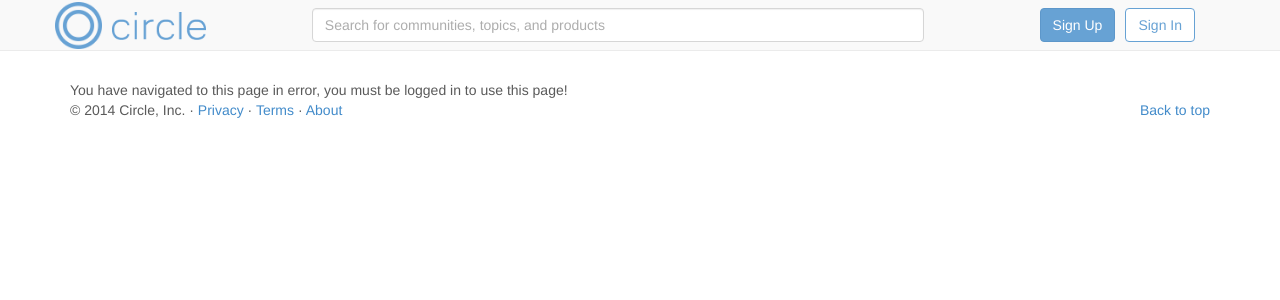
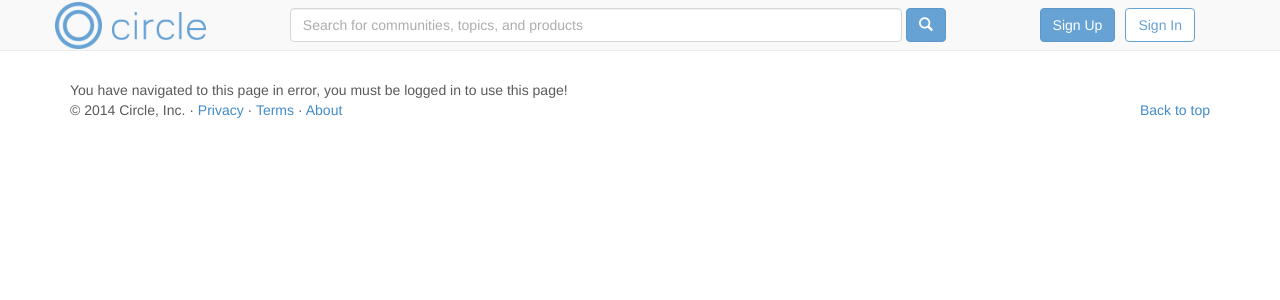
Before and after one commit to HubertChen/TopicRush, a PHP site: page /bzk/BkZ/join.php in a window 1280 px wide. Shown: the top 300 px of the page. Run offline with PHP 8.4, Linux system fonts and the light colour scheme; some libraries are stand-ins or nearby versions.

Commit message:
search features
added search.html and search button to all php pages

```diff
--- a/BkZ/addcommunity.php
+++ b/BkZ/addcommunity.php
@@ -51,6 +51,7 @@ Known bugs:
             <div class="form-group">
               <input type="text" class="form-control" placeholder="Search for communities, topics, and products" size="70" maxlength="70">
             </div>
+            <button type="submit" class="btn btn-primary"><span class="glyphicon glyphicon-search"></span></button>
 
 <?php
   if (isset($_SESSION["loggedin"])) {
--- a/BkZ/addcontent.php
+++ b/BkZ/addcontent.php
@@ -51,6 +51,7 @@ Known bugs:
             <div class="form-group">
               <input type="text" class="form-control" placeholder="Seach for communities, topics, and products" size="70" maxlength="70">
             </div>
+            <button type="submit" class="btn btn-primary"><span class="glyphicon glyphicon-search"></span></button>
 
 <?php
   if (isset($_SESSION["loggedin"])) {
--- a/BkZ/addproduct.php
+++ b/BkZ/addproduct.php
@@ -51,6 +51,7 @@ Known bugs:
             <div class="form-group">
               <input type="text" class="form-control" placeholder="Search for communities, topics, and products" size="70" maxlength="70">
             </div>
+            <button type="submit" class="btn btn-primary"><span class="glyphicon glyphicon-search"></span></button>
 
                 <!--USER IS LOGGED IN-->
                 <!--<div class="navbar-right">
--- a/BkZ/addtopic.php
+++ b/BkZ/addtopic.php
@@ -51,6 +51,7 @@ Known bugs:
             <div class="form-group">
               <input type="text" class="form-control" placeholder="Seach for communities, topics, and products" size="70" maxlength="70">
             </div>
+            <button type="submit" class="btn btn-primary"><span class="glyphicon glyphicon-search"></span></button>
 
 <?php
   if (isset($_SESSION["loggedin"])) {
--- a/BkZ/community.php
+++ b/BkZ/community.php
@@ -51,6 +51,7 @@ Known bugs:
             <div class="form-group">
               <input type="text" class="form-control" placeholder="Search for communities, topics, and products" size="70" maxlength="70">
             </div>
+            <button type="submit" class="btn btn-primary"><span class="glyphicon glyphicon-search"></span></button>
 
                 <!--USER IS LOGGED IN-->
                 <!--<div class="navbar-right">
--- a/BkZ/editprofile.php
+++ b/BkZ/editprofile.php
@@ -51,6 +51,7 @@ Known bugs:
             <div class="form-group">
               <input type="text" class="form-control" placeholder="Search for communities, topics, and products" size="70" maxlength="70">
             </div>
+            <button type="submit" class="btn btn-primary"><span class="glyphicon glyphicon-search"></span></button>
 
 <?php
   if (isset($_SESSION["loggedin"])) {
--- a/BkZ/follow.php
+++ b/BkZ/follow.php
@@ -51,6 +51,7 @@ Known bugs:
             <div class="form-group">
               <input type="text" class="form-control" placeholder="Search for communities, topics, and products" size="70" maxlength="70">
             </div>
+            <button type="submit" class="btn btn-primary"><span class="glyphicon glyphicon-search"></span></button>
 
 <?php
   if (isset($_SESSION["loggedin"])) {
--- a/BkZ/index.php
+++ b/BkZ/index.php
@@ -45,6 +45,7 @@
             <div class="form-group">
               <input type="text" class="form-control" placeholder="Search for communities, topics, and products" size="70" maxlength="70">
             </div>
+            <button type="submit" class="btn btn-primary"><span class="glyphicon glyphicon-search"></span></button>
 
                 <!--USER IS LOGGED IN-->
                 <div class="navbar-right">
--- a/BkZ/join.php
+++ b/BkZ/join.php
@@ -50,6 +50,7 @@ Known bugs:
             <div class="form-group">
               <input type="text" class="form-control" placeholder="Search for communities, topics, and products" size="70" maxlength="70">
             </div>
+            <button type="submit" class="btn btn-primary"><span class="glyphicon glyphicon-search"></span></button>
 
 <?php
   if (isset($_SESSION["loggedin"])) {
--- a/BkZ/leave.php
+++ b/BkZ/leave.php
@@ -50,6 +50,7 @@ Known bugs:
             <div class="form-group">
               <input type="text" class="form-control" placeholder="Search for communities, topics, and products" size="70" maxlength="70">
             </div>
+            <button type="submit" class="btn btn-primary"><span class="glyphicon glyphicon-search"></span></button>
 
 <?php
   if (isset($_SESSION["loggedin"])) {
--- a/BkZ/objective.php
+++ b/BkZ/objective.php
@@ -45,6 +45,7 @@
             <div class="form-group">
               <input type="text" class="form-control" placeholder="Seach for communities, topics, and products" size="70" maxlength="70">
             </div>
+            <button type="submit" class="btn btn-primary"><span class="glyphicon glyphicon-search"></span></button>
 
                 <!--USER IS LOGGED IN-->
                 <!--<div class="navbar-right">
--- a/BkZ/product.php
+++ b/BkZ/product.php
@@ -51,6 +51,7 @@ Known bugs:
             <div class="form-group">
               <input type="text" class="form-control" placeholder="Search for communities, topics, and products" size="70" maxlength="70">
             </div>
+            <button type="submit" class="btn btn-primary"><span class="glyphicon glyphicon-search"></span></button>
 
 
 <?php
--- a/BkZ/profile.php
+++ b/BkZ/profile.php
@@ -51,6 +51,7 @@ Known bugs:
             <div class="form-group">
               <input type="text" class="form-control" placeholder="Seach for communities, topics, and products" size="70" maxlength="70">
             </div>
+            <button type="submit" class="btn btn-primary"><span class="glyphicon glyphicon-search"></span></button>
 
 <?php
   if (isset($_SESSION["loggedin"])) {
--- a/BkZ/reviewproduct.php
+++ b/BkZ/reviewproduct.php
@@ -51,6 +51,7 @@ Known bugs:
             <div class="form-group">
               <input type="text" class="form-control" placeholder="Seach for communities, topics, and products" size="70" maxlength="70">
             </div>
+            <button type="submit" class="btn btn-primary"><span class="glyphicon glyphicon-search"></span></button>
 
 <?php
   if (isset($_SESSION["loggedin"])) {
--- a/BkZ/topic.php
+++ b/BkZ/topic.php
@@ -51,6 +51,7 @@ Known bugs:
             <div class="form-group">
               <input type="text" class="form-control" placeholder="Search for communities, topics, and products" size="70" maxlength="70">
             </div>
+            <button type="submit" class="btn btn-primary"><span class="glyphicon glyphicon-search"></span></button>
 
 <?php
   if (isset($_SESSION["loggedin"])) {
--- a/BkZ/unfollow.php
+++ b/BkZ/unfollow.php
@@ -51,6 +51,7 @@ Known bugs:
             <div class="form-group">
               <input type="text" class="form-control" placeholder="Search for communities, topics, and products" size="70" maxlength="70">
             </div>
+            <button type="submit" class="btn btn-primary"><span class="glyphicon glyphicon-search"></span></button>
 
 <?php
   if (isset($_SESSION["loggedin"])) {
--- a/BkZ/viewcommunity.php
+++ b/BkZ/viewcommunity.php
@@ -81,6 +81,7 @@ Known bugs:
             <div class="form-group">
               <input type="text" class="form-control" placeholder="Search for communities, topics, and products" size="70" maxlength="70">
             </div>
+            <button type="submit" class="btn btn-primary"><span class="glyphicon glyphicon-search"></span></button>
 
 <?php
   if (isset($_SESSION["loggedin"])) {
--- a/BkZ/viewproduct.php
+++ b/BkZ/viewproduct.php
@@ -73,6 +73,7 @@ Known bugs:
             <div class="form-group">
               <input type="text" class="form-control" placeholder="Search for communities, topics, and products" size="70" maxlength="70">
             </div>
+            <button type="submit" class="btn btn-primary"><span class="glyphicon glyphicon-search"></span></button>
 
 <?php
   if (isset($_SESSION["loggedin"])) {
--- a/BkZ/viewtopic.php
+++ b/BkZ/viewtopic.php
@@ -72,6 +72,7 @@ Known bugs:
             <div class="form-group">
               <input type="text" class="form-control" placeholder="Search for communities, topics, and products" size="70" maxlength="70">
             </div>
+            <button type="submit" class="btn btn-primary"><span class="glyphicon glyphicon-search"></span></button>
 
 <?php
   if (isset($_SESSION["loggedin"])) {
```
